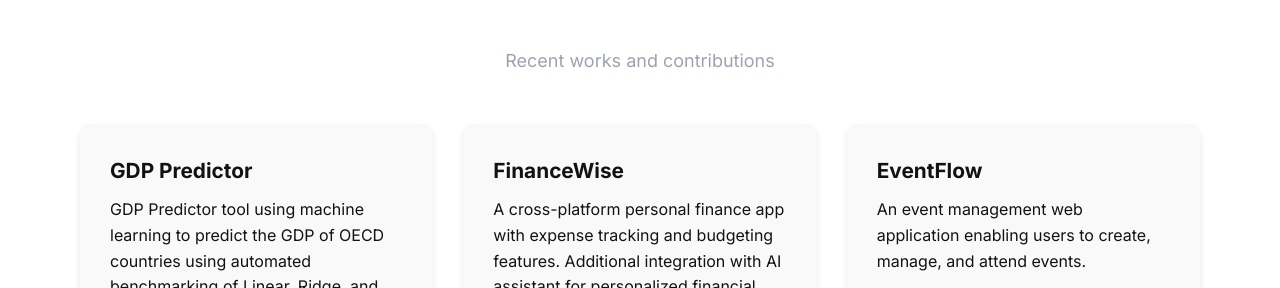
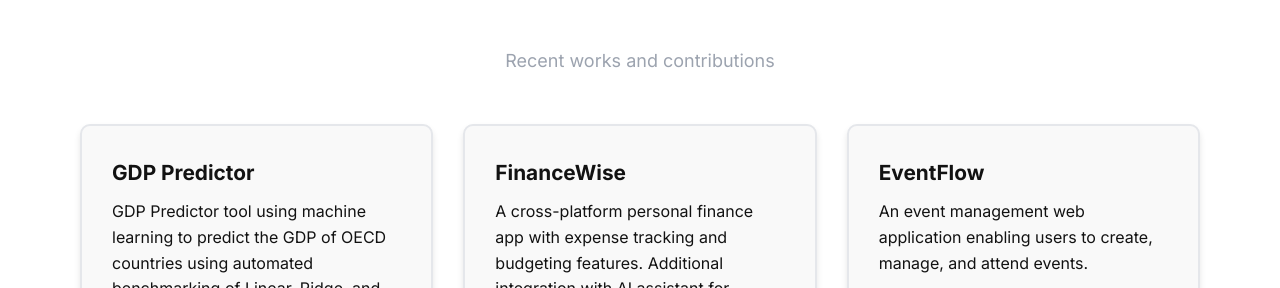
Before and after one commit to JackyHCS/portfolio, a plain HTML site: page index.html in a window 1280 px wide. Shown: the part 1545-1833 px from the top of the page. Drawn offline with nearby package versions, Linux system fonts and the light colour scheme.

Commit message:
Fixed project card visibility

```diff
--- a/styles.css
+++ b/styles.css
@@ -394,6 +394,7 @@ ul, ol {
   background-color: #f9f9f9;
   border-radius: 10px;
   padding: 30px;
+  border: 2px solid var(--border);
   box-shadow: 0 4px 6px rgba(0, 0, 0, 0.1);
   transition: transform 0.3s ease, box-shadow 0.3s ease;
   animation: fadeInUp 0.5s ease-out;
```
